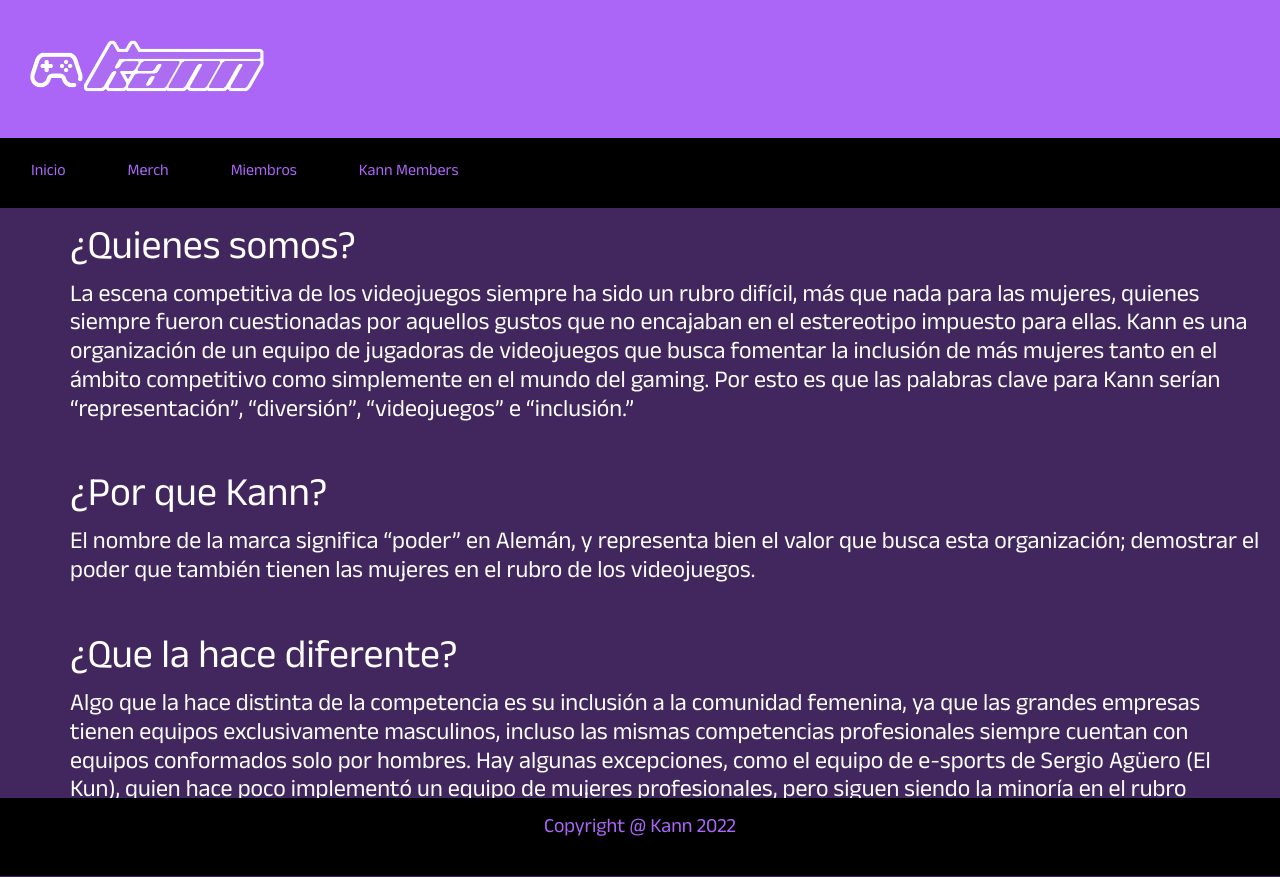
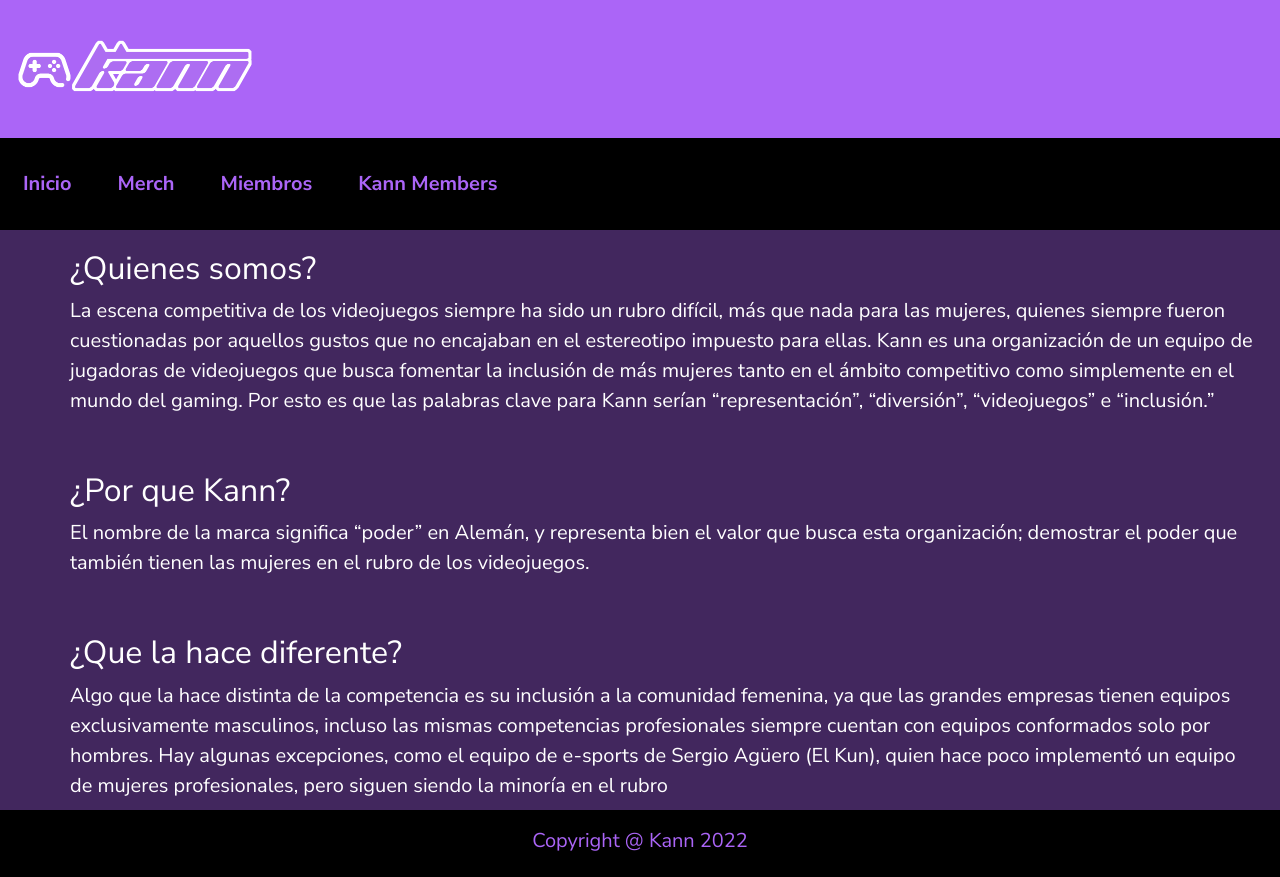
Before and after one commit to kouufz/FaustinoCuniolo-Kann, a plain HTML site: page pages/somoskann.html in a window 1280 px wide. Drawn offline with nearby package versions, Linux system fonts and the light colour scheme.

Commit message:
Somos Kann bootstrap 2

```diff
--- a/css/style.css
+++ b/css/style.css
@@ -1,8 +1,3 @@
-@font-face {
-    font-family: "anek";
-    src: url(../assets/fonts/coolvetica/AnekDevanagari-Regular.ttf);
-}
-
 .fondoGenerico {
     background-color: #AB65F7;
 }
@@ -29,7 +24,7 @@
 }
 
 body {
-    font-family: "anek";
+    font-family: 'Nunito Sans', sans-serif;
     background-color: #42275E;
     position: relative;
     padding-bottom: 2.5em;
@@ -97,6 +92,7 @@ ul {
 footer {
     background-color: black;
     padding: 1em;
+    padding-bottom: 5px;
     bottom: 0;
     position: absolute;
     width: 100%;
--- a/pages/somoskann.html
+++ b/pages/somoskann.html
@@ -54,23 +54,31 @@
     <meta http-equiv="X-UA-Compatible" content="IE=edge">
     <meta name="viewport" content="width=device-width, initial-scale=1.0">
     <link href="https://cdn.jsdelivr.net/npm/bootstrap@5.3.0-alpha1/dist/css/bootstrap.min.css" rel="stylesheet" integrity="sha384-GLhlTQ8iRABdZLl6O3oVMWSktQOp6b7In1Zl3/Jr59b6EGGoI1aFkw7cmDA6j6gD" crossorigin="anonymous">
+    <link rel="preconnect" href="https://fonts.googleapis.com">
+    <link rel="preconnect" href="https://fonts.gstatic.com" crossorigin>
+    <link href="https://fonts.googleapis.com/css2?family=Nunito+Sans:ital,wght@0,400;0,600;0,700;1,400&display=swap" rel="stylesheet">
     <link rel="stylesheet" href="../css/style.css">
     <link rel="stylesheet" href="../css/normalize.css">
     <title>Somos Kann</title>
 </head>
 <body>
-    <header class="container-fluid fondoGenerico">
+    <header class="fondoGenerico">
         <div>
             <div>
-                <img src="../assets/images/logo.jpg" alt="Kann logo" width="300">
-            </div>
-            <nav class="row bg-black">
-                <ul class="nav">
-                    <li class="nav-item"><a href="/index.html" class="boton-navBar nav-link">Inicio</a></li>
-                    <li class="nav-item"><a href="../pages/merch.html" class="boton-navBar nav-link">Merch</a></li>
-                    <li class="nav-item"><a href="../pages/miembros.html" class="boton-navBar nav-link">Miembros</a></li>
-                    <li class="nav-item"><a href="../pages/contacto.html" class="boton-navBar nav-link">Kann Members</a></li>
+                <img src="../assets/images/logo.jpg" alt="Kann logo" width="300" class="justify-content-center">
+            </div class="cointainer-fluid">
+            <nav class="navbar navbar-expand-md bg-black">
+                <button class="navbar-toggler" type="button" data-bs-toggle="collapse" data-bs-target="#menu" aria-controls="navbarSupportedContent" aria-expanded="false" aria-label="Toggle navigation">
+                    <span class="navbar-toggler-icon"></span>
+                  </button>
+              <div class="collapse navbar-collapse" id="menu">
+                <ul class="navbar-nav">
+                    <li class="nav-item"><a href="/index.html" class="boton-navBar nav-link" style="font-size: 20px; font-weight: bold;">Inicio</a></li>
+                    <li class="nav-item"><a href="../pages/merch.html" class="boton-navBar nav-link" style="font-size: 20px; font-weight: bold">Merch</a></li>
+                    <li class="nav-item"><a href="../pages/miembros.html" class="boton-navBar nav-link" style="font-size: 20px; font-weight: bold">Miembros</a></li>
+                    <li class="nav-item"><a href="../pages/contacto.html" class="boton-navBar nav-link" style="font-size: 20px; font-weight: bold">Kann Members</a></li>
                 </ul>
+              </div>
             </nav>
         </div>
 
@@ -79,16 +87,16 @@
         <section>
             <article class="somosKannTamaño fuenteBlanca">
                 <div>
-                 <p class="h1">¿Quienes somos?</p>
-                   <p class="h4">La escena competitiva de los videojuegos siempre ha sido un rubro difícil, más que nada para las mujeres, quienes siempre fueron cuestionadas por aquellos gustos que no encajaban en el estereotipo impuesto para ellas.  Kann es una organización de un equipo de jugadoras de videojuegos que busca fomentar la inclusión de más mujeres tanto en el ámbito competitivo como simplemente en el mundo del gaming. Por esto es que las palabras clave para Kann serían “representación”, “diversión”, “videojuegos” e “inclusión.”</p>
+                 <p class="h2">¿Quienes somos?</p>
+                   <p>La escena competitiva de los videojuegos siempre ha sido un rubro difícil, más que nada para las mujeres, quienes siempre fueron cuestionadas por aquellos gustos que no encajaban en el estereotipo impuesto para ellas.  Kann es una organización de un equipo de jugadoras de videojuegos que busca fomentar la inclusión de más mujeres tanto en el ámbito competitivo como simplemente en el mundo del gaming. Por esto es que las palabras clave para Kann serían “representación”, “diversión”, “videojuegos” e “inclusión.”</p>
                 </div>
                 <div>
-                 <p class="h1">¿Por que Kann?</p>
-                   <p class="h4">El nombre de la marca significa “poder” en Alemán, y representa bien el valor que busca esta organización; demostrar el poder que también tienen las mujeres en el rubro de los videojuegos.</p>
+                 <p class="h2">¿Por que Kann?</p>
+                   <p>El nombre de la marca significa “poder” en Alemán, y representa bien el valor que busca esta organización; demostrar el poder que también tienen las mujeres en el rubro de los videojuegos.</p>
                 </div>
                 <div>
-                 <p class="h1">¿Que la hace diferente?</p>
-                   <p class="h4">Algo que la hace distinta de la competencia es su inclusión a la comunidad femenina, ya que las grandes empresas tienen equipos exclusivamente masculinos, incluso las mismas competencias profesionales siempre cuentan con equipos conformados solo por hombres. Hay algunas excepciones, como el equipo de e-sports de Sergio Agüero (El Kun), quien hace poco implementó un equipo de mujeres profesionales, pero siguen siendo la minoría en el rubro</p>
+                 <p class="h2">¿Que la hace diferente?</p>
+                   <p>Algo que la hace distinta de la competencia es su inclusión a la comunidad femenina, ya que las grandes empresas tienen equipos exclusivamente masculinos, incluso las mismas competencias profesionales siempre cuentan con equipos conformados solo por hombres. Hay algunas excepciones, como el equipo de e-sports de Sergio Agüero (El Kun), quien hace poco implementó un equipo de mujeres profesionales, pero siguen siendo la minoría en el rubro</p>
                 </div>
               </article>
         </section>
```
Also changed, not shown: index.html (+3 -3 lines), pages/contacto.html (+6 -6 lines), pages/merch.html (+3 -2 lines), pages/miembros.html (+3 -3 lines), assets/fonts/coolvetica/NunitoSans-Regular.ttf (added).
